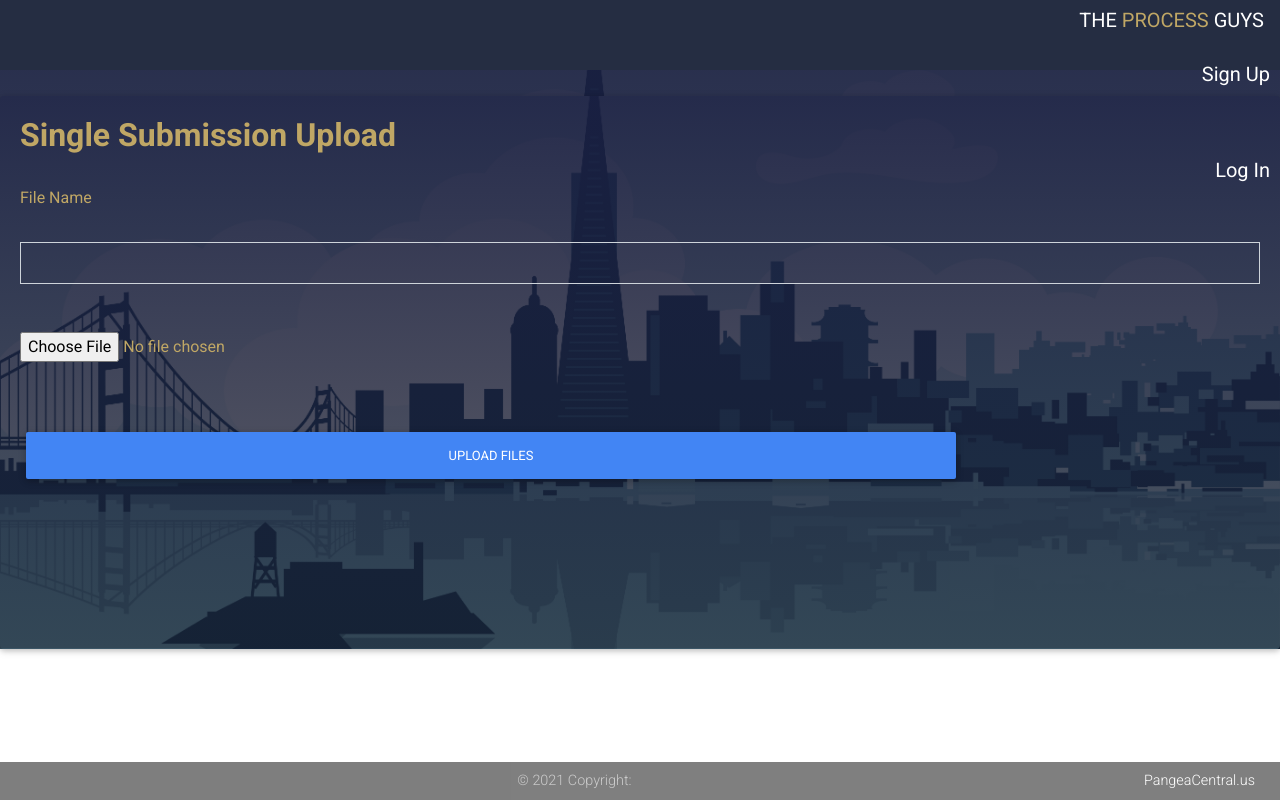
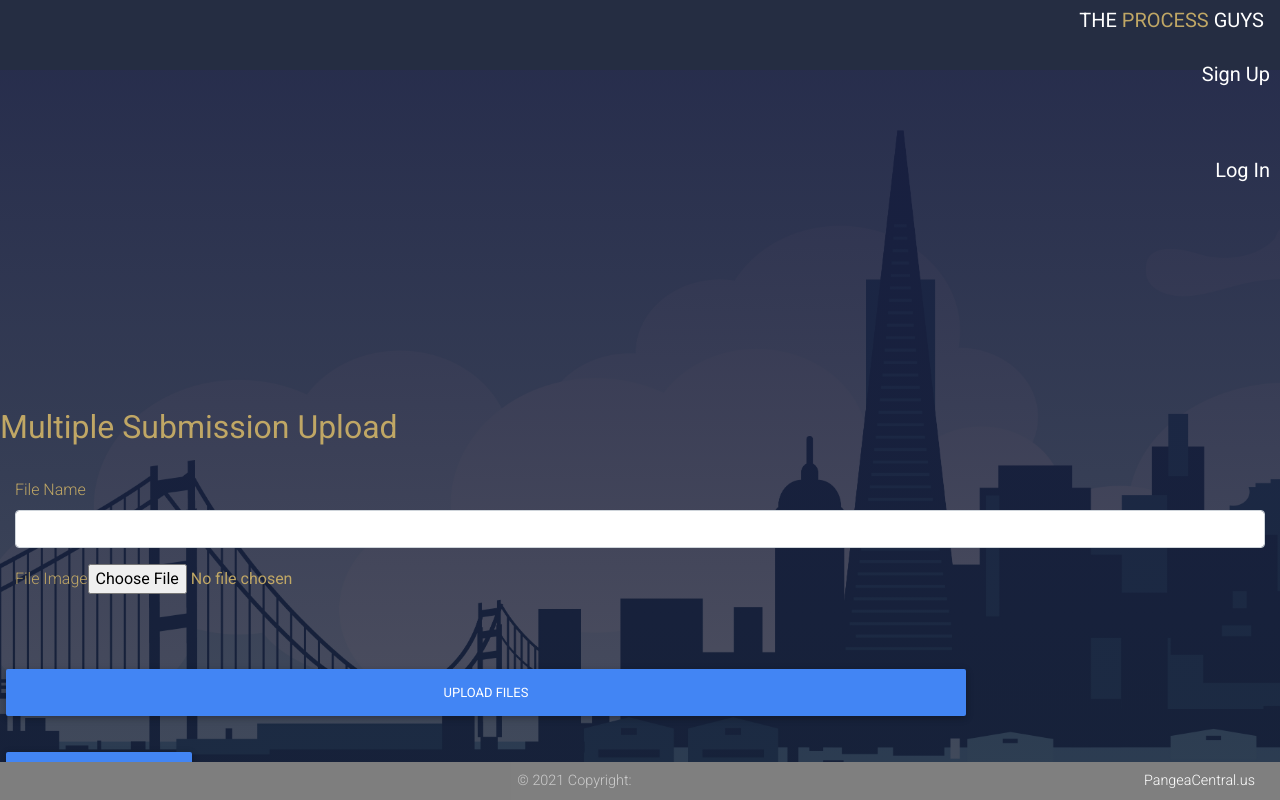
Before and after one commit to FaizanMostafa/vlad, a React (Create React App) app in the folder theprocessguysv2/: page /single-submission in a window 1280 px wide. Shown: the top 800 px of the page. Built offline with nearby package versions, Linux system fonts and the light colour scheme; no server answers.

Commit message:
updated single and multiple upload to finish page

```diff
--- a/theprocessguysv2/src/pages/multipleSubmission.js
+++ b/theprocessguysv2/src/pages/multipleSubmission.js
@@ -47,7 +47,7 @@ function multipleSubmission() {
                         <form>
                             <br></br>
                             <MDBCol md="12">
-                                <Form.Group id="full-address">
+                                <Form.Group id="fileName">
                                     <Form.Label>File Name</Form.Label>
                                     <Form.Control
                                         value={fileName}
@@ -95,4 +95,4 @@ function multipleSubmission() {
         )
 }
 
-export default multipleSubmission
+export default multipleSubmission;
--- a/theprocessguysv2/src/pages/singleSubmission.js
+++ b/theprocessguysv2/src/pages/singleSubmission.js
@@ -1,42 +1,95 @@
-import React from "react";
-import { Form, Button, Card } from "react-bootstrap";
-import { MDBInput } from "mdbreact"
+import React, { useState } from "react";
+import { Form, Button } from "react-bootstrap";
+import { MDBCol } from "mdbreact";
+import { useHistory } from "react-router-dom";
 
 function singleSubmission() {
 
-    return(
-        <Card className="justify-content-center mt-4 mb-4 homepage">
-            <Card.Body>
-                <h2><b>Single Submission Upload</b></h2>
-                <Form onSubmit={""}>
-                    <br></br>
-                    <Form.Group id="s-file-upload">
-                        <Form.Label>File Name</Form.Label>
-                        <MDBInput
-                        type="fileName"
-                        value={""}
-                        // onChange={(e) => setEmail(e.target.value)}
-                        // required
-                        >
-                        </MDBInput>
-                        <br></br>
-                        <Form.Control type="file" required></Form.Control>
-                    </Form.Group>
-                    <br></br>
-                    <br></br>
-                    <Button type="submit" className="w-75">
-                        Upload Files
-                    </Button>
-                </Form>
+    // eslint-disable-next-line react-hooks/rules-of-hooks
+    const [fileUpload, setFileUpload] = useState("");
+    // eslint-disable-next-line react-hooks/rules-of-hooks
+    const [fileName, setFileName] = useState("");
+
+    // eslint-disable-next-line react-hooks/rules-of-hooks
+    let history = useHistory();
+
+    const handleSubmit = (e) => {
+        e.preventDefault();
+        let data = {
+            fileUpload,
+            fileName
+        }
+
+        localStorage.setItem('questionaireSingleSubmission', JSON.stringify(data))
+        history.push('/questionaire-finished')
+
+    }
+
+        return(
+
+            <React.Fragment className="text-center mb-4 mt-5 homepage">
                 <br></br>
                 <br></br>
                 <br></br>
                 <br></br>
                 <br></br>
                 <br></br>
-            </Card.Body>
-        </Card>
-    )
+                <br></br>
+                <br></br>
+                <br></br>
+                <br></br>
+                <br></br>
+                <br></br>
+                <br></br>
+                <br></br>
+                        <h2><b>Multiple Submission Upload</b></h2>
+                        <form>
+                            <br></br>
+                            <MDBCol md="12">
+                                <Form.Group id="fileName">
+                                    <Form.Label>File Name</Form.Label>
+                                    <Form.Control
+                                        value={fileName}
+                                        type="text"
+                                         onChange={(e) => setFileName(e.target.value)}
+                                    />
+                                </Form.Group>
+                                <Form.Group id="mS-file-upload">
+                                    <label>File Image</label>
+                                   <input
+                                    type="file"
+                                    onChange={(e)=>{setFileUpload(e.target.files[0])}}
+                                    accept=".jpg,.png"
+                                    >
+                                    </input>
+                                </Form.Group>
+                            </MDBCol>
+                            <br></br>
+                            <br></br>
+                            <Button onClick={handleSubmit} className="w-75">
+                                Upload Files
+                            </Button>
+                            <br></br>
+                            <br></br>
+                            <button className="btn btn-primary">+ New Submission</button>
+                        </form>
+                        <br></br>
+                        <br></br>
+                        <br></br>
+                        <br></br>
+                        <br></br>
+                        <br></br>
+                        <br></br>
+                        <br></br>
+                        <br></br>
+                        <br></br>
+                        <br></br>
+                        <br></br>
+                        <br></br>
+                        <br></br>
+                        <br></br>
+            </React.Fragment>
+        )
 }
 
 export default singleSubmission;
```
